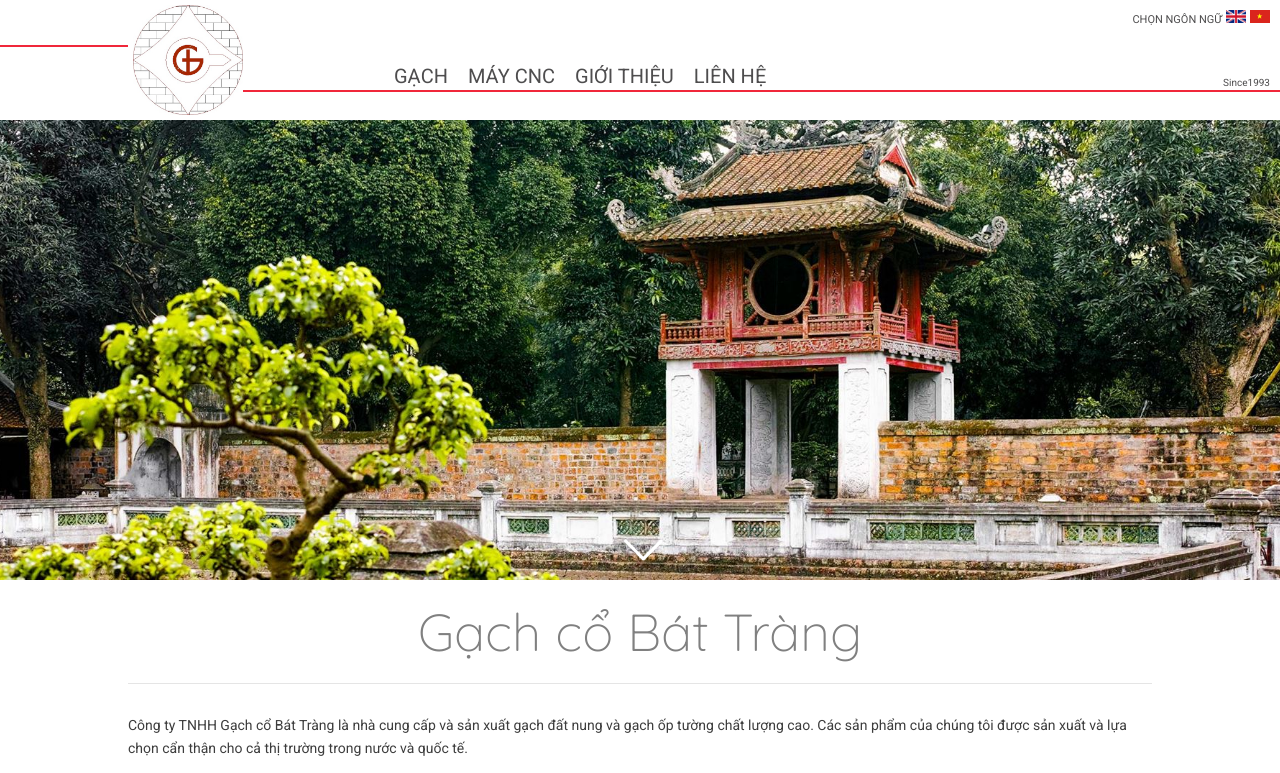
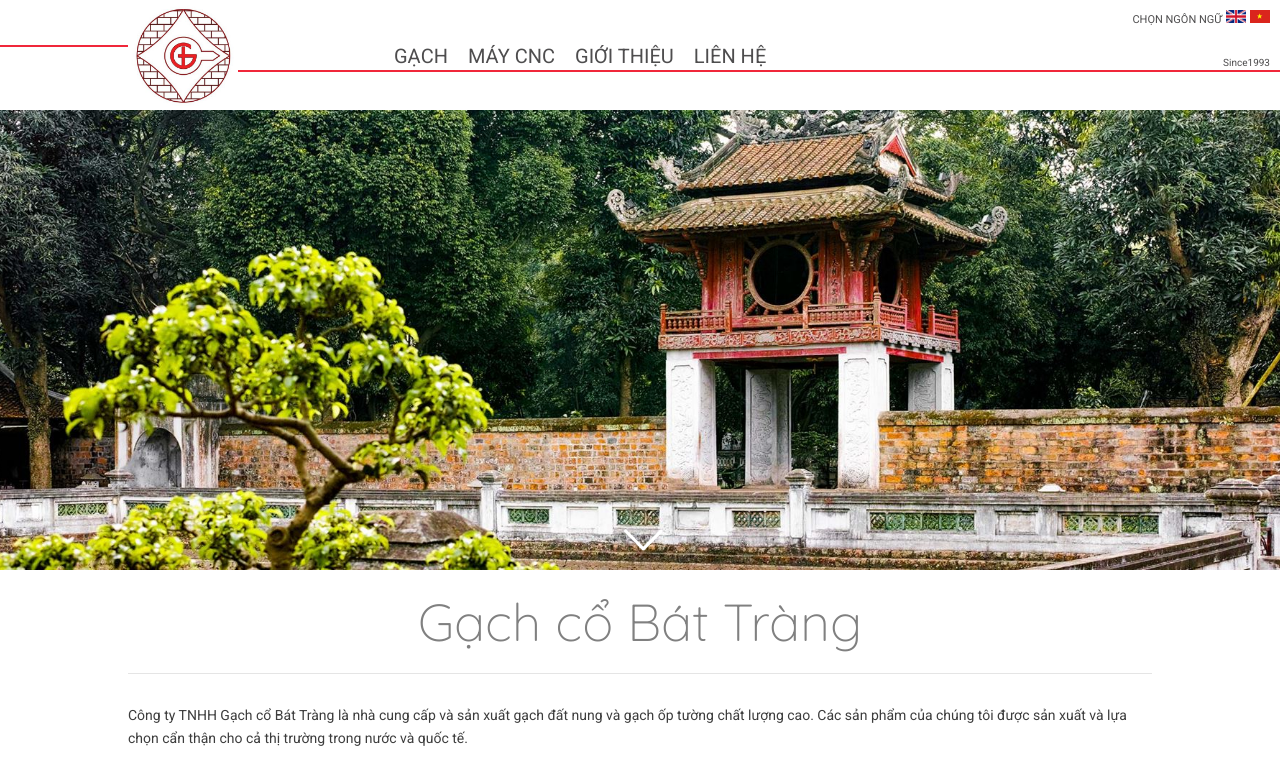
Before and after one commit to hoanphungt/bat-trang-a-brick, a React (Create React App) app: page / in a window 1280 px wide. Shown: the top 773 px of the page. Built offline with nearby package versions, Linux system fonts and the light colour scheme.

Commit message:
Add new logo

```diff
--- a/src/Components/LogoHolder.module.css
+++ b/src/Components/LogoHolder.module.css
@@ -11,18 +11,17 @@
 .LogoLineLeft {
   width: 10%;
   margin-top: 4.5rem;
-  margin-right: 5px;
   border-top: 2px solid #f0273a;
 }
 
 .LogoLineRight {
   flex: 1;
-  margin-top: 9rem;
+  margin-top: 7rem;
   border-top: 2px solid #f0273a;
 }
 
 .Logo {
-  height: 12rem;
+  height: 11rem;
   display: flex;
   justify-content: center;
   align-items: center;
@@ -36,7 +35,6 @@
 .LogoLineLeftMobile {
   width: 5%;
   margin-top: -1rem;
-  margin-right: 2px;
   border-top: 2px solid #f0273a;
 }
 
@@ -44,7 +42,6 @@
   position: relative;
   flex: 1;
   margin-top: 2rem;
-  margin-left: 1px;
   border-top: 2px solid #f0273a;
 }
 .LogoMobile {
--- a/src/Components/LogoYear.module.css
+++ b/src/Components/LogoYear.module.css
@@ -1,7 +1,7 @@
 .LogoYear {
   font-size: 1rem;
   position: absolute;
-  top: 7.5rem;
+  top: 5.5rem;
   right: 1rem;
 }
 
--- a/src/Components/TopMenu.module.css
+++ b/src/Components/TopMenu.module.css
@@ -1,5 +1,5 @@
 .TopMenu {
-  margin: 6rem auto 0 30%;
+  margin: 4rem auto 0 30%;
 }
 
 .TopMenuContent {
--- a/src/MainScreen/Header.module.css
+++ b/src/MainScreen/Header.module.css
@@ -7,7 +7,7 @@
   left: 0;
   z-index: 1000;
 
-  height: 12rem;
+  height: 11rem;
   width: 100%;
 
   display: flex;
--- a/src/MainScreen/MainContainer.module.css
+++ b/src/MainScreen/MainContainer.module.css
@@ -1,5 +1,5 @@
 .MainContainer {
-  margin-top: 12rem;
+  margin-top: 11rem;
   min-height: 50vh;
 }
 
```
Also changed, not shown: public/images/logo.jpg.
